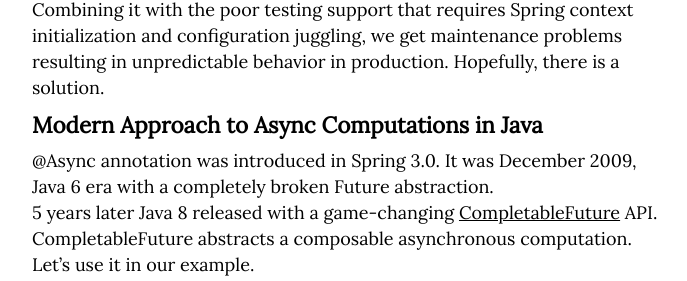
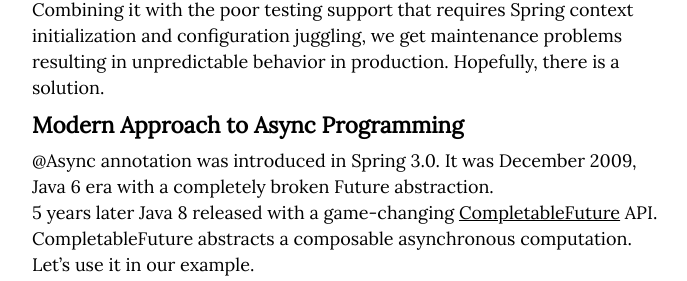
Before and after one commit to IlyaZinkovich/ilyazinkovich.github.io, a Jekyll site: the page built from _posts/2018/oct/2018-10-26-demystifying-spring-magic-async.md, in a window 1280 px wide and 900 px high, scrolled down 2443 px, cut to the strip 150-431 px from the top of the window. Shown: the whole strip, without its empty margins (288-975 px from the left). Built offline with Jekyll 4.4.1, drawn with Linux system fonts in a browser that asks for light colours; comment, search, counter and statistics services are not loaded.

Commit message:
Changed Modern title

```diff
--- a/_posts/2018/oct/2018-10-26-demystifying-spring-magic-async.md
+++ b/_posts/2018/oct/2018-10-26-demystifying-spring-magic-async.md
@@ -64,7 +64,7 @@
 Combining it with the poor testing support that requires Spring context initialization and configuration juggling, we get maintenance problems resulting in unpredictable behavior in production.
 Hopefully, there is a solution.
 
-## Modern Approach to Async Computations in Java
+## Modern Approach to Async Programming
 
 @Async annotation was introduced in Spring 3.0. It was December 2009, Java 6 era with a completely broken Future abstraction.
 5 years later Java 8 released with a game-changing [CompletableFuture](https://docs.oracle.com/javase/8/docs/api/java/util/concurrent/CompletableFuture.html) API.
```
